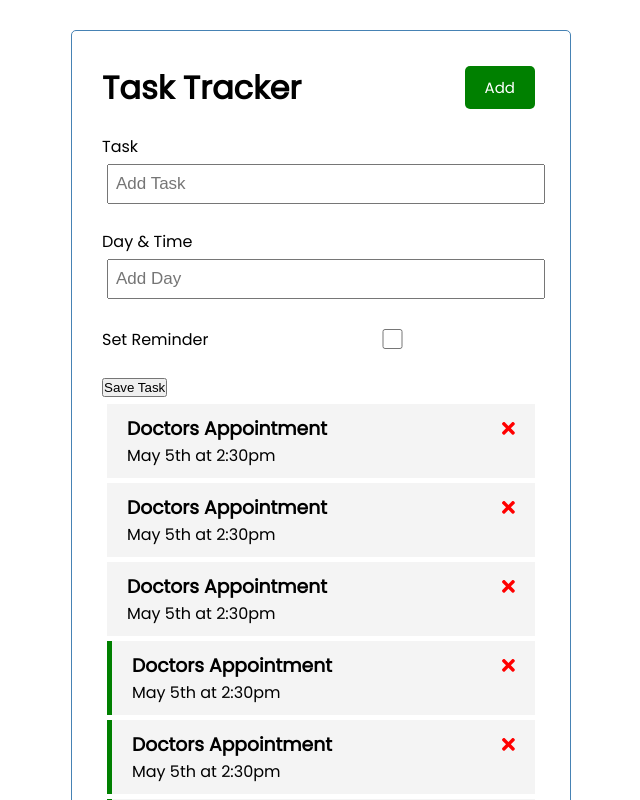
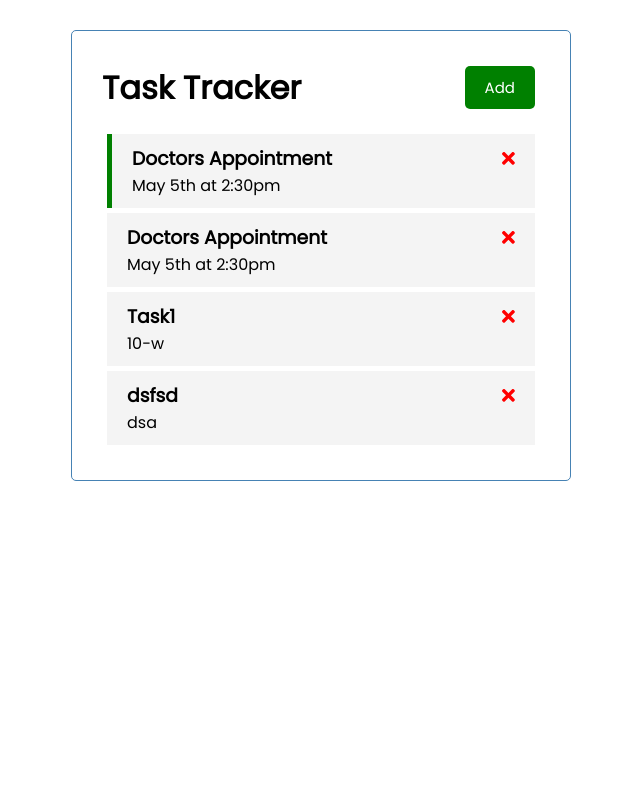
Before and after one commit to artrugh/track-tasks, an Angular app: page / in a window 1280 px wide. Shown: the top 800 px of the page, without its empty margins (319-959 px from the left). Built offline with nearby package versions, Linux system fonts and the light colour scheme; data requests are answered from the project's data file.

Commit message:
button and form

```diff
--- a/db.json
+++ b/db.json
@@ -1,23 +1,5 @@
 {
   "tasks": [
-    {
-      "id": 1,
-      "text": "Doctors Appointment",
-      "day": "May 5th at 2:30pm",
-      "reminder": false
-    },
-    {
-      "id": 2,
-      "text": "Doctors Appointment",
-      "day": "May 5th at 2:30pm",
-      "reminder": false
-    },
-    {
-      "id": 3,
-      "text": "Doctors Appointment",
-      "day": "May 5th at 2:30pm",
-      "reminder": false
-    },
     {
       "id": 4,
       "text": "Doctors Appointment",
@@ -28,17 +10,17 @@
       "id": 5,
       "text": "Doctors Appointment",
       "day": "May 5th at 2:30pm",
-      "reminder": true
+      "reminder": false
     },
     {
       "text": "Task1",
       "day": "10-w",
-      "reminder": true,
+      "reminder": false,
       "id": 6
     },
     {
-      "text": "some task",
-      "day": "hola",
+      "text": "dsfsd",
+      "day": "dsa",
       "reminder": false,
       "id": 7
     }
--- a/src/app/components/add-task/add-task.component.html
+++ b/src/app/components/add-task/add-task.component.html
@@ -1,4 +1,4 @@
-<form class="add-form" (ngSubmit)="onSubmit()">
+<form *ngIf="showAddTask" class="add-form" (ngSubmit)="onSubmit()">
   <div class="form-control">
     <label for="text">Task</label
     ><input
--- a/src/app/components/add-task/add-task.component.ts
+++ b/src/app/components/add-task/add-task.component.ts
@@ -1,4 +1,6 @@
 import { Component, EventEmitter, OnInit, Output } from '@angular/core';
+import { Subscription } from 'rxjs';
+import { UiService } from 'src/app/services/ui.service';
 import { Task } from './../../Task';
 
 @Component({
@@ -11,7 +13,13 @@
   text!: string;
   day!: string;
   reminder: boolean = false;
-  constructor() {}
+  showAddTask!: boolean;
+  subscription: Subscription;
+  constructor(private uiService: UiService) {
+    this.subscription = this.uiService
+      .onToggle()
+      .subscribe((v) => (this.showAddTask = v));
+  }
 
   ngOnInit(): void {}
 
--- a/src/app/components/header/header.component.ts
+++ b/src/app/components/header/header.component.ts
@@ -12,7 +12,7 @@
   showAddTask!: boolean;
   subscription!: Subscription;
   constructor(private uiService: UiService) {
-    this.subscription = uiService
+    this.subscription = this.uiService
       .onToggle()
       .subscribe((v) => (this.showAddTask = v));
   }
--- a/src/app/components/tasks/tasks.component.ts
+++ b/src/app/components/tasks/tasks.component.ts
@@ -31,6 +31,8 @@
   }
 
   addTask(task: Task) {
-    this.taskService.addTask(task).subscribe(() => this.tasks.push(task));
+    this.taskService.addTask(task).subscribe(() => {
+      this.tasks.push(task);
+    });
   }
 }
```
